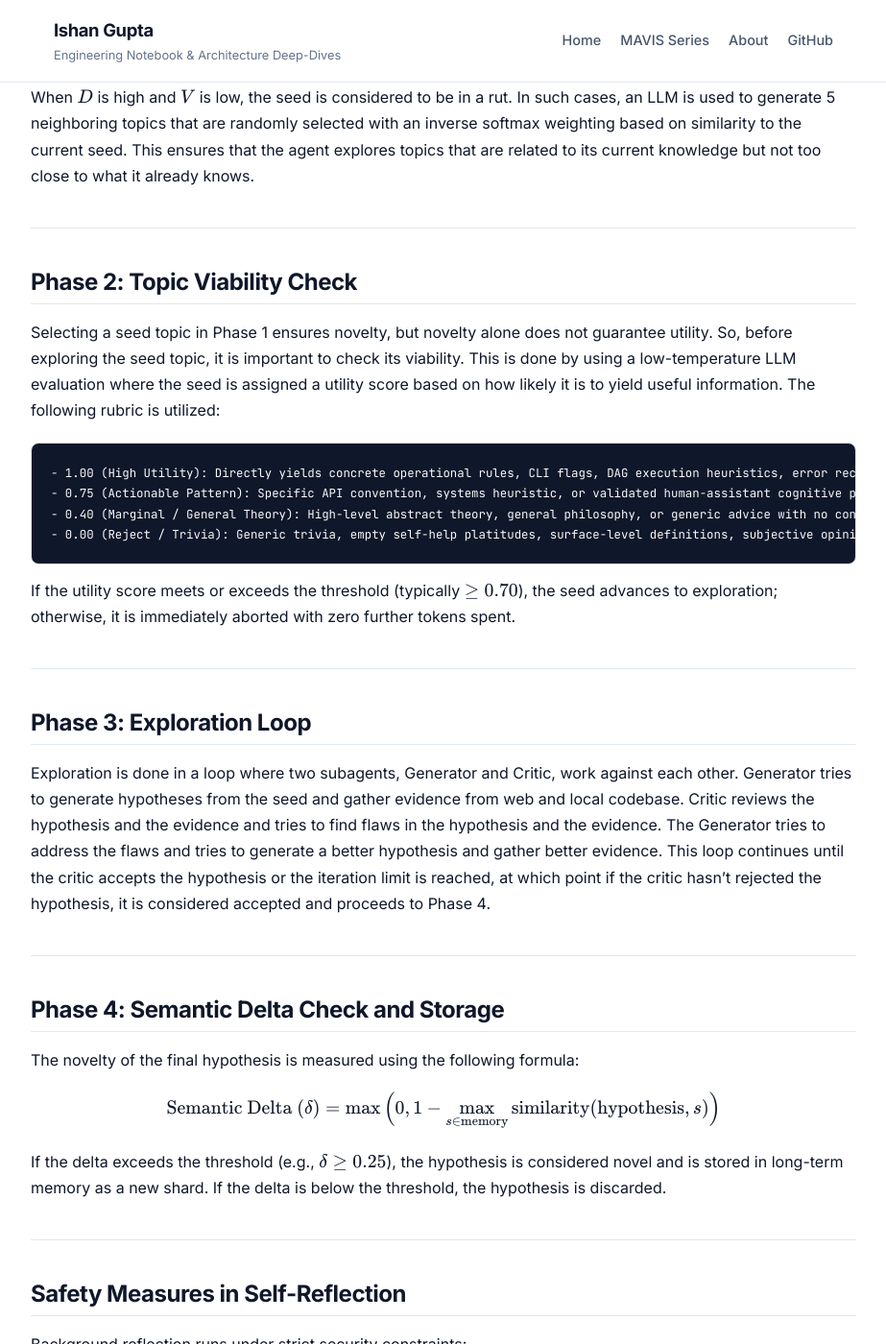
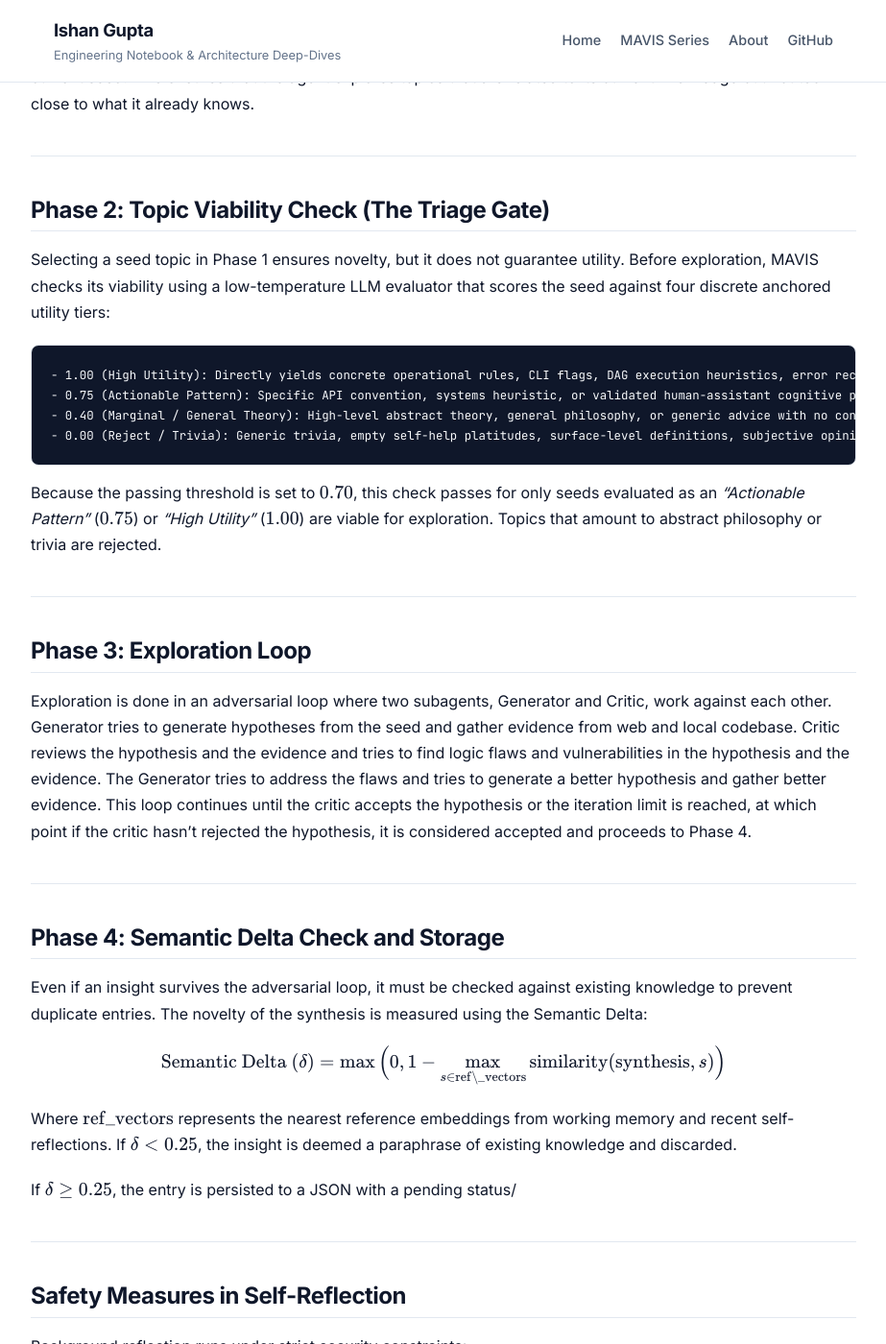
Before and after one commit to Ishan-1/Ishan-1.github.io, a Jekyll site: the page built from _posts/2026-10-21-mavis-5-autonomous-self-reflection.md, in a window 1280 px wide and 1400 px high, scrolled down 2608 px. Shown: the whole window at 96% size, without its empty margins (178-1101 px from the left). Built offline with Jekyll 4.4.1, drawn with Linux system fonts in a browser that asks for light colours; some of the changed text lies outside the part shown.

Commit message:
Improving explanation of self-reflection implementation in Post 5

````diff
--- a/_posts/2026-10-21-mavis-5-autonomous-self-reflection.md
+++ b/_posts/2026-10-21-mavis-5-autonomous-self-reflection.md
@@ -17,9 +17,6 @@ This describes what I have always felt is missing in many AI assistants: they on
 I designed the **Autonomous Reflection Engine** around one foundational principle:
 
 > **"Exploration is good but it should be worthwhile."**
-
-Idle exploration must lead to concrete satisfaction—learning a new pattern, resolving a recurring failure, or compressing an active rule—rather than aimless rabbit holes. And as a security precaution against memory pollution, **no reflection finding is ever visible to the planner** until the user reviews and approves it in the dashboard.
-
 ---
 
 ## System Architecture
@@ -38,17 +35,17 @@ Idle exploration must lead to concrete satisfaction—learning a new pattern, re
                        │ Selected Concept
                        ▼
 ┌──────────────────────────────────────────────┐
-│ Phase 2: The Triage Gate (Low-Temp Filter)   │
-│ - Score utility for rule/compression         │
+│ Phase 2: The Triage Gate (Categorical Filter)│
+│ - 4-tier rubric evaluation (1.00/0.75/0.40/0)│
 │ - Score < 0.70 ──► Instant Abort (0 tokens)  │
 └──────────────────────┬───────────────────────┘
                        │ Score ≥ 0.70
                        ▼
 ┌──────────────────────────────────────────────┐
 │ Phase 3: Adversarial Exploration Loop        │
-│ - Generator: Testable, falsifiable hypothesis│
+│ - Generator prompt: Formulate hypothesis     │
 │ - Dual-source evidence (quarantined web/docs)│
-│ - Critic: Logic attack & falsification check │
+│ - Critic prompt: Logic attack & falsification│
 │ - Max 3 turns (ACCEPT / REFINE / REJECT)     │
 └──────────────────────┬───────────────────────┘
                        │ Validated Insight
@@ -64,43 +61,46 @@ Idle exploration must lead to concrete satisfaction—learning a new pattern, re
 
 ## Phase 1: Topic Selection and Rut Detection
 
-To start exploring, it is important to pick the seed topic. The reflection engine has a pool of seed topics from which it can pick. The seeds are sourced by either selecting recent shards of long-term memory or by selecting manually added seeds that can be added through the dashboard. In case of selecting a long-term memory shard, the concept is explicitly extracted in 3-8 words instead of just using the entire memory shard.
+To start exploring, it is important to pick the seed topic. The reflection engine maintains a pool of seed topics from which it can sample. Seeds are sourced by either selecting recent shards of long-term memory or selecting manually adding seeds through the reflections tab in the dashboard. In case of selecting a long-term memory shard, the concept is explicitly extracted in 3–8 words instead of using the entire memory shard as the seed.
 
-But this does not guarantee that the topics selected are novel. The same concepts might be selected repeatedly over time. To prevent this, rut detection is done by calculating the following metrics:
-- Embedding Density ($D$): This measures how densely the embeddings of recent reflection topics are clustered together. A high density indicates that the agent is exploring familiar topics.
-- Embedding Variance ($V$): This measures the variance of the embeddings of recent reflection topics. A low variance indicates that the agent is exploring familiar topics.
+But this does not guarantee that the topic selected is new. To prevent this, rut detection is performed against reference vectors—specifically, the top 10 nearest vector embeddings drawn from active working memory and the last five days of reflection journals:
+- **Embedding Density ($D$)**: Measures how densely the reference embeddings are clustered together. A high density indicates that the agent is already familiar with the topic.
+- **Embedding Variance ($V$)**: Measures the spread of the reference embeddings. A low variance indicates a tight, repetitive cluster.
 
 When $D$ is high and $V$ is low, the seed is considered to be in a rut. In such cases, an LLM is used to generate 5 neighboring topics that are randomly selected with an inverse softmax weighting based on similarity to the current seed. This ensures that the agent explores topics that are related to its current knowledge but not too close to what it already knows.
 
 ---
 
-## Phase 2: Topic Viability Check
+## Phase 2: Topic Viability Check (The Triage Gate)
 
-Selecting a seed topic in Phase 1 ensures novelty, but novelty alone does not guarantee utility. So, before exploring the seed topic, it is important to check its viability. This is done by using a low-temperature LLM evaluation where the seed is assigned a utility score based on how likely it is to yield useful information. The following rubric is utilized:
+Selecting a seed topic in Phase 1 ensures novelty, but it does not guarantee utility. Before exploration, MAVIS checks its viability using a low-temperature LLM evaluator that scores the seed against four discrete anchored utility tiers:
 
 ```
-- 1.00 (High Utility): Directly yields concrete operational rules, CLI flags, DAG execution heuristics, error recovery procedures, or explicit assistant interaction policies (e.g., communication pacing, memory retention thresholds, confirmation vs. execution boundaries).
-- 0.75 (Actionable Pattern): Specific API convention, systems heuristic, or validated human-assistant cognitive pattern (e.g., progressive disclosure, task decomposition model, cognitive load reduction) with clear practical utility.
+- 1.00 (High Utility): Directly yields concrete operational rules, CLI flags, DAG execution heuristics, error recovery procedures, or explicit assistant interaction policies.
+- 0.75 (Actionable Pattern): Specific API convention, systems heuristic, or validated human-assistant cognitive pattern with clear practical utility.
 - 0.40 (Marginal / General Theory): High-level abstract theory, general philosophy, or generic advice with no concrete operational translation.
 - 0.00 (Reject / Trivia): Generic trivia, empty self-help platitudes, surface-level definitions, subjective opinion, or common knowledge.
 ```
-If the utility score meets or exceeds the threshold (typically $\ge 0.70$), the seed advances to exploration; otherwise, it is immediately aborted with zero further tokens spent.
+
+Because the passing threshold is set to $0.70$, this check passes for only seeds evaluated as an *"Actionable Pattern"* ($0.75$) or *"High Utility"* ($1.00$) are viable for exploration. Topics that amount to abstract philosophy or trivia are rejected.
 
 ---
 
 ## Phase 3: Exploration Loop
 
-Exploration is done in a loop where two subagents, Generator and Critic, work against each other. Generator tries to generate hypotheses from the seed and gather evidence from web and local codebase. Critic reviews the hypothesis and the evidence and tries to find flaws in the hypothesis and the evidence. The Generator tries to address the flaws and tries to generate a better hypothesis and gather better evidence. This loop continues until the critic accepts the hypothesis or the iteration limit is reached, at which point if the critic hasn't rejected the hypothesis, it is considered accepted and proceeds to Phase 4.
+Exploration is done in an adversarial loop where two subagents, Generator and Critic, work against each other. Generator tries to generate hypotheses from the seed and gather evidence from web and local codebase. Critic reviews the hypothesis and the evidence and tries to find logic flaws and vulnerabilities in the hypothesis and the evidence. The Generator tries to address the flaws and tries to generate a better hypothesis and gather better evidence. This loop continues until the critic accepts the hypothesis or the iteration limit is reached, at which point if the critic hasn't rejected the hypothesis, it is considered accepted and proceeds to Phase 4.
 
 ---
 
 ## Phase 4: Semantic Delta Check and Storage
 
-The novelty of the final hypothesis is measured using the following formula:
+Even if an insight survives the adversarial loop, it must be checked against existing knowledge to prevent duplicate entries. The novelty of the synthesis is measured using the Semantic Delta:
 
-$$\text{Semantic Delta } (\delta) = \max\Big(0, 1 - \max_{s \in \text{memory}} \text{similarity}(\text{hypothesis}, s)\Big)$$
+$$\text{Semantic Delta } (\delta) = \max\Big(0, 1 - \max_{s \in \text{ref\_vectors}} \text{similarity}(\text{synthesis}, s)\Big)$$
 
-If the delta exceeds the threshold (e.g., $\delta \ge 0.25$), the hypothesis is considered novel and is stored in long-term memory as a new shard. If the delta is below the threshold, the hypothesis is discarded.
+Where $\text{ref\_vectors}$ represents the nearest reference embeddings from working memory and recent self-reflections. If $\delta < 0.25$, the insight is deemed a paraphrase of existing knowledge and discarded.
+
+If $\delta \ge 0.25$, the entry is persisted to a JSON with a pending status/
 
 ---
 
@@ -108,9 +108,9 @@ If the delta exceeds the threshold (e.g., $\delta \ge 0.25$), the hypothesis is
 
 Background reflection runs under strict security constraints:
 
-* **Mandatory `whitelist_only` Lease**: The reflection worker must acquire a `whitelist_only` lease from ONI. If the lease cannot be granted, it fails closed. It cannot run shell commands or write outside its dedicated reflection memory directory.
-* **Quarantined Evidence**: Web search results and local file observations are tagged with quarantine delimiters, preventing indirect prompt injections from hijacking the critic.
-* **Human-in-the-Loop Journal**: All output is appended to `memories/reflections/journal.json` marked as `pending_review` and cannot be read by the `Interpreter` until they are explicitly verified in the Streamlit dashboard.
+* **Mandatory `whitelist_only` Lease**: The reflection worker must acquire a `whitelist_only` approval from ONI. If it cannot be granted, it fails. This prevents unintended behaviour by the system.
+* **Quarantined Evidence**: Web search results and local file observations are wrapped in strict quarantine delimiters, preventing prompt injection attacks from hijacking the critic or generator prompts.
+* **Human-in-the-Loop Journal**: All generated insights remain quarantined with `verified: false`. They cannot be retrieved by the `Interpreter` or used for DAG planning until the user explicitly reviews and approves them in the Streamlit dashboard.
 
 ---
 
````
